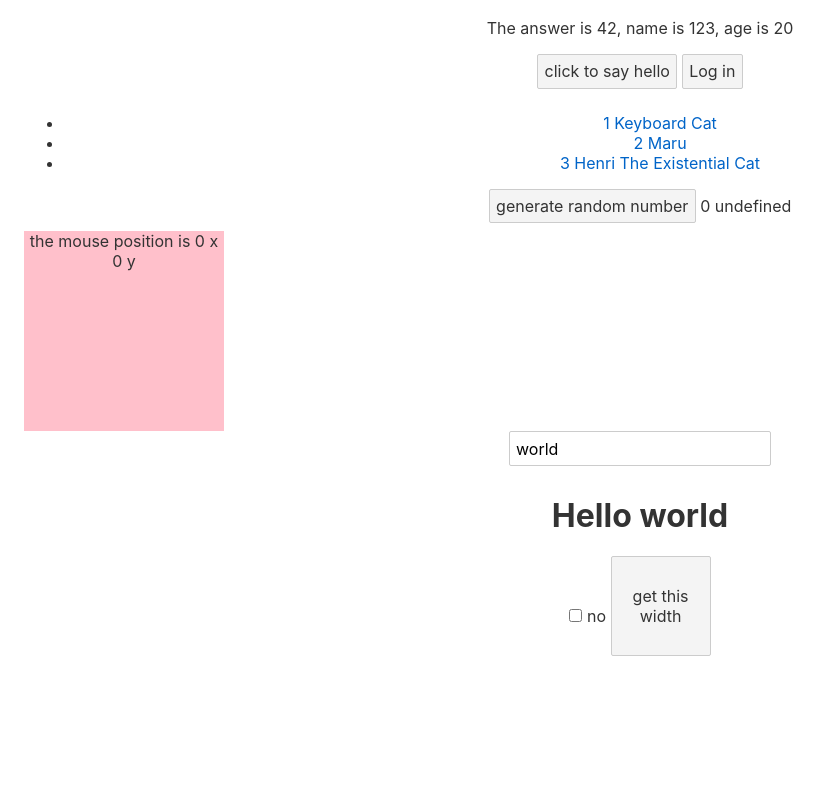
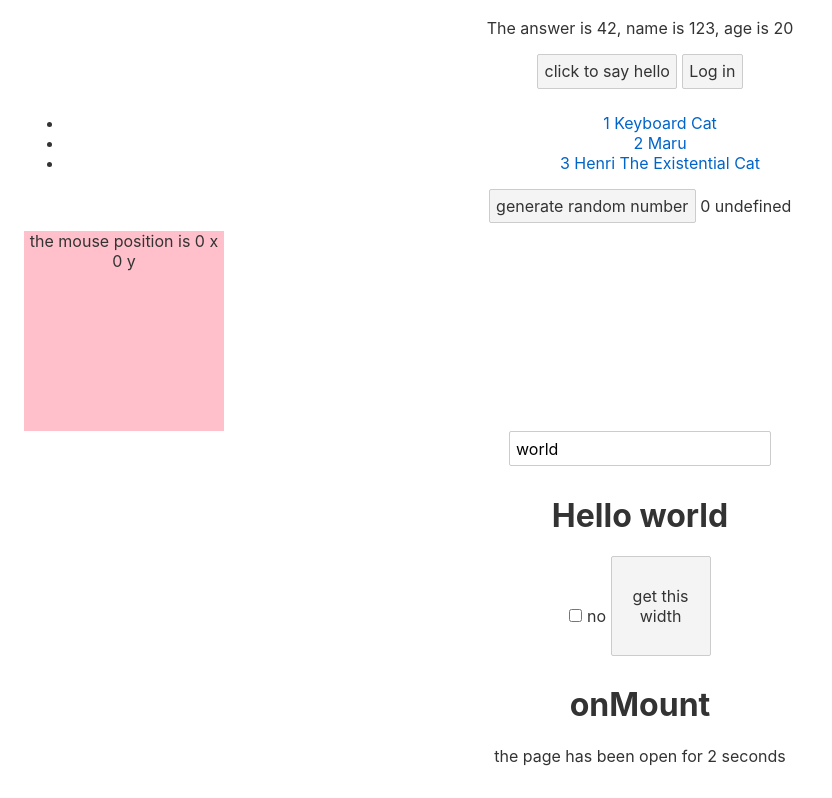
Before and after one commit to isaacy-125/KnowledgeManage, a Svelte app in the folder Svelte/svelte-projects/my-svelte-project/: page / in a window 1280 px wide. Shown: the part 559-1357 px from the top of the page, without its empty margins (0-832 px from the left). Before the commit the page ends 1239 px from the top, so only its background shows below. Built offline with nearby package versions, Linux system fonts and the light colour scheme.

Commit message:
[ADD]增加svelte demo

```diff
--- a/Svelte/svelte-projects/my-svelte-project/src/App.svelte
+++ b/Svelte/svelte-projects/my-svelte-project/src/App.svelte
@@ -8,6 +8,8 @@
 	import Promise from './Promise.svelte';
 	import Events from './Events.svelte';
 	import Bind from './Bind.svelte';
+	import Lifecycle from './Lifecycle.svelte';
+
 	export let name;
 </script>
 
@@ -21,6 +23,7 @@
 	<Promise />
 	<Events />
 	<Bind />
+	<Lifecycle />
 </main>
 
 <style>
--- /dev/null
+++ b/Svelte/svelte-projects/my-svelte-project/src/Lifecycle.svelte
@@ -0,0 +1,44 @@
+<script>
+    import { onMount, onDestroy, beforeUpdate, afterUpdate, tick } from 'svelte';
+
+    let result = '';
+    let seconds = 0;
+
+    // 将在组件首次呈现在DOM之后运行
+    onMount(() => {
+        setTimeout(async () => {
+            result = 'onMount';
+            // tick 个人理解在之前的DOM更改后 才会执行下面的函数
+            // 类似于vue的nextTrick
+            await tick();
+            console.log('finish onMount');
+        }, 2000);
+    })
+
+    // 销毁组件时运行的代码
+    onDestroy(() => {
+        clearInterval(interval);
+    })
+
+    // 在DOM更新之前工作 虽然不知道这里为什么拿不到老数据
+    beforeUpdate(() => {
+        console.log(`old seconds is ${seconds}`);
+    })
+
+    // DOM与数据同步时 运行
+    afterUpdate(() => {
+        console.log(`new seconds is ${seconds}`);
+    })
+
+    const interval = setInterval(() => {
+        seconds += 1
+    },  2000);
+</script>
+<h1>
+    {#if result}
+        {result}
+    {:else}
+        loading
+    {/if}
+</h1>
+<p>the page has been open for {seconds} seconds</p>
```
